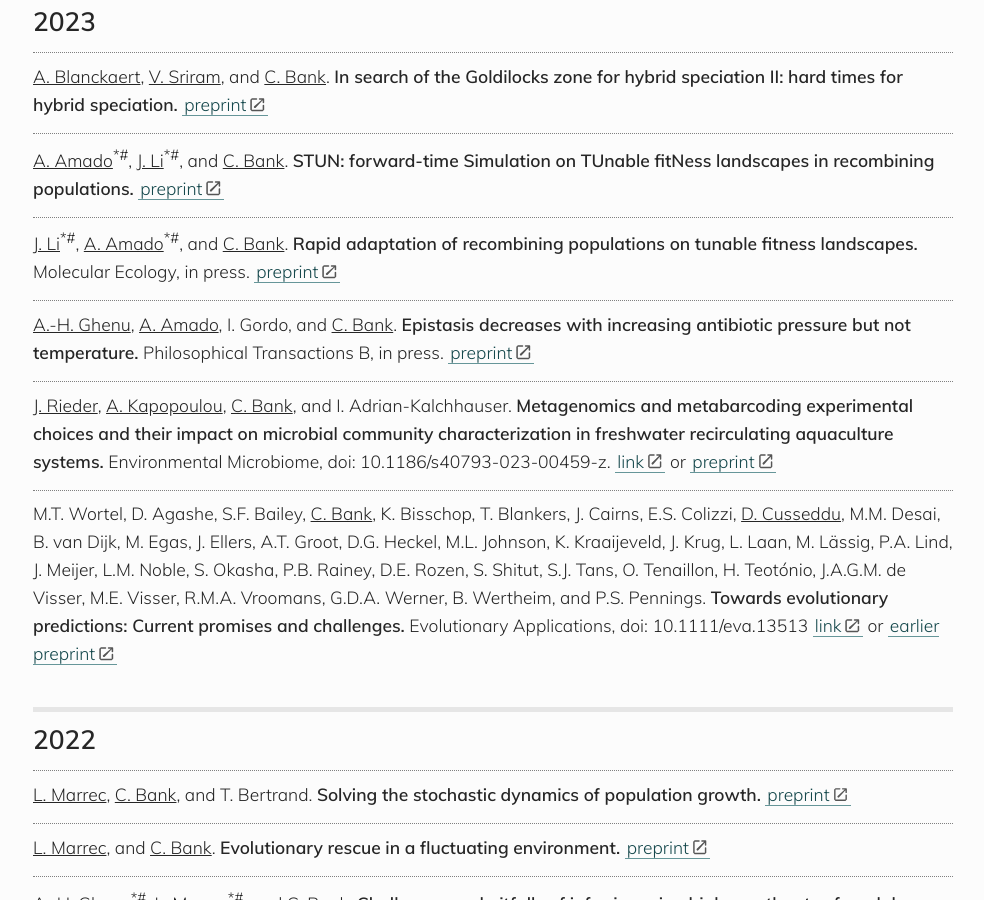
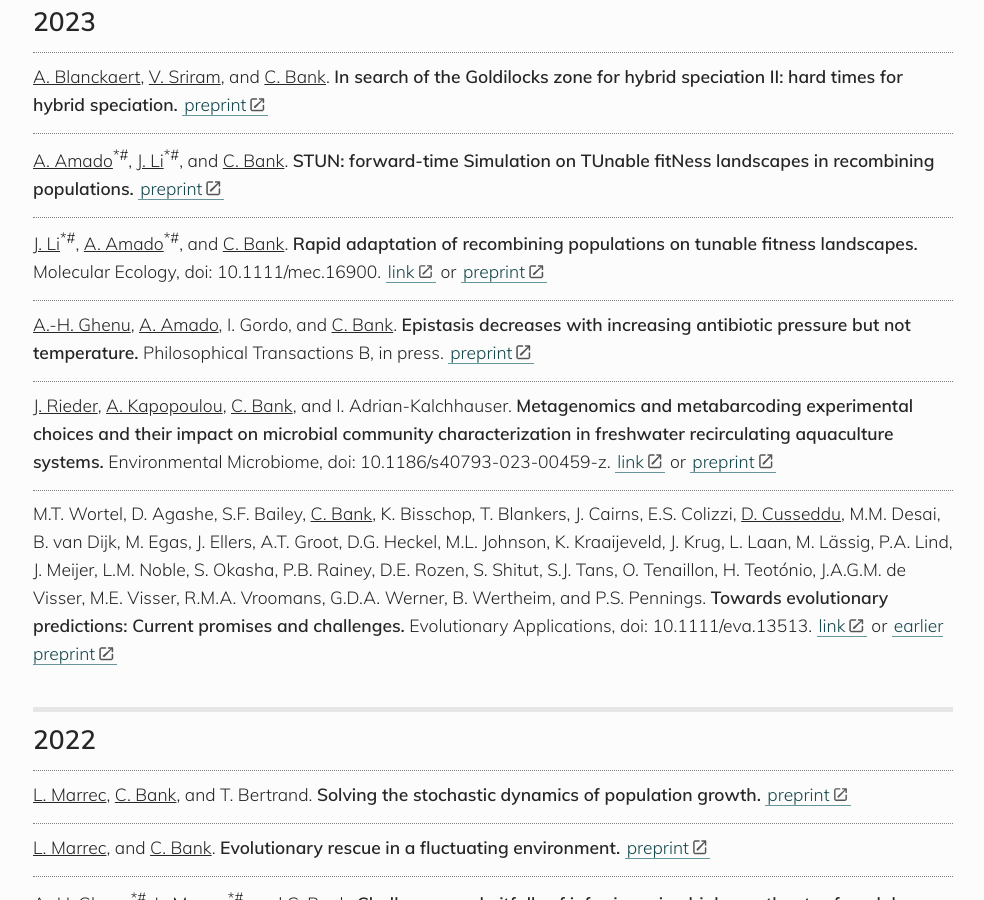
Before and after one commit to banklab/banklab.github.io, a Jekyll site: the page built from publications.md, in a window 1280 px wide and 900 px high, scrolled down 614 px. Shown: the whole window, without its empty margins (147-1131 px from the left). Built offline with Jekyll 4.4.1, drawn with Linux system fonts in a browser that asks for light colours; some web fonts are replaced.

Commit message:
Update publications.md
Added doi

```diff
--- a/publications.md
+++ b/publications.md
@@ -25,13 +25,13 @@ https://kramdown.gettalong.org/syntax.html#html-blocks
 
 <u>A. Amado</u><sup>*#</sup>, <u>J. Li</u><sup>*#</sup>, and <u>C. Bank</u>. **STUN: forward-time Simulation on TUnable fitNess landscapes in recombining populations.** [preprint](https://www.biorxiv.org/content/10.1101/2023.02.15.528681v1)
 
-<u>J. Li</u><sup>*#</sup>, <u>A. Amado</u><sup>*#</sup>, and <u>C. Bank</u>. **Rapid adaptation of recombining populations on tunable fitness landscapes.** Molecular Ecology, in press. [preprint](https://www.biorxiv.org/content/10.1101/2022.11.16.516770v1)
+<u>J. Li</u><sup>*#</sup>, <u>A. Amado</u><sup>*#</sup>, and <u>C. Bank</u>. **Rapid adaptation of recombining populations on tunable fitness landscapes.** Molecular Ecology, doi: 10.1111/mec.16900. [link](http://doi.org/10.1111/mec.16900) or [preprint](https://www.biorxiv.org/content/10.1101/2022.11.16.516770v1)
 
 <u>A.-H. Ghenu</u>, <u>A. Amado</u>, I. Gordo, and <u>C. Bank</u>. **Epistasis decreases with increasing antibiotic pressure but not temperature.** Philosophical Transactions B, in press. [preprint](https://www.biorxiv.org/content/10.1101/2022.09.01.506172)
 
 <u>J. Rieder</u>, <u>A. Kapopoulou</u>, <u>C. Bank</u>, and I. Adrian-Kalchhauser. **Metagenomics and metabarcoding experimental choices and their impact on microbial community characterization in freshwater recirculating aquaculture systems.** Environmental Microbiome, doi: 10.1186/s40793-023-00459-z. [link](https://rdcu.be/c5D08) or [preprint](https://www.biorxiv.org/content/10.1101/2022.07.05.498813v1.abstract)
 
-M.T. Wortel, D. Agashe, S.F. Bailey, <u>C. Bank</u>, K. Bisschop, T. Blankers, J. Cairns, E.S. Colizzi, <u>D. Cusseddu</u>, M.M. Desai, B. van Dijk, M. Egas, J. Ellers, A.T. Groot, D.G. Heckel, M.L. Johnson, K. Kraaijeveld, J. Krug, L. Laan, M. Lässig, P.A. Lind, J. Meijer, L.M. Noble, S. Okasha, P.B. Rainey, D.E. Rozen, S. Shitut, S.J. Tans, O. Tenaillon, H. Teotónio, J.A.G.M. de Visser, M.E. Visser, R.M.A. Vroomans, G.D.A. Werner, B. Wertheim, and P.S. Pennings. **Towards evolutionary predictions: Current promises and challenges.** Evolutionary Applications, doi: 10.1111/eva.13513 [link](https://onlinelibrary.wiley.com/doi/10.1111/eva.13513) or [earlier preprint](https://ecoevorxiv.org/4u3mg/)
+M.T. Wortel, D. Agashe, S.F. Bailey, <u>C. Bank</u>, K. Bisschop, T. Blankers, J. Cairns, E.S. Colizzi, <u>D. Cusseddu</u>, M.M. Desai, B. van Dijk, M. Egas, J. Ellers, A.T. Groot, D.G. Heckel, M.L. Johnson, K. Kraaijeveld, J. Krug, L. Laan, M. Lässig, P.A. Lind, J. Meijer, L.M. Noble, S. Okasha, P.B. Rainey, D.E. Rozen, S. Shitut, S.J. Tans, O. Tenaillon, H. Teotónio, J.A.G.M. de Visser, M.E. Visser, R.M.A. Vroomans, G.D.A. Werner, B. Wertheim, and P.S. Pennings. **Towards evolutionary predictions: Current promises and challenges.** Evolutionary Applications, doi: 10.1111/eva.13513. [link](https://onlinelibrary.wiley.com/doi/10.1111/eva.13513) or [earlier preprint](https://ecoevorxiv.org/4u3mg/)
 
 ## 2022
 
```
